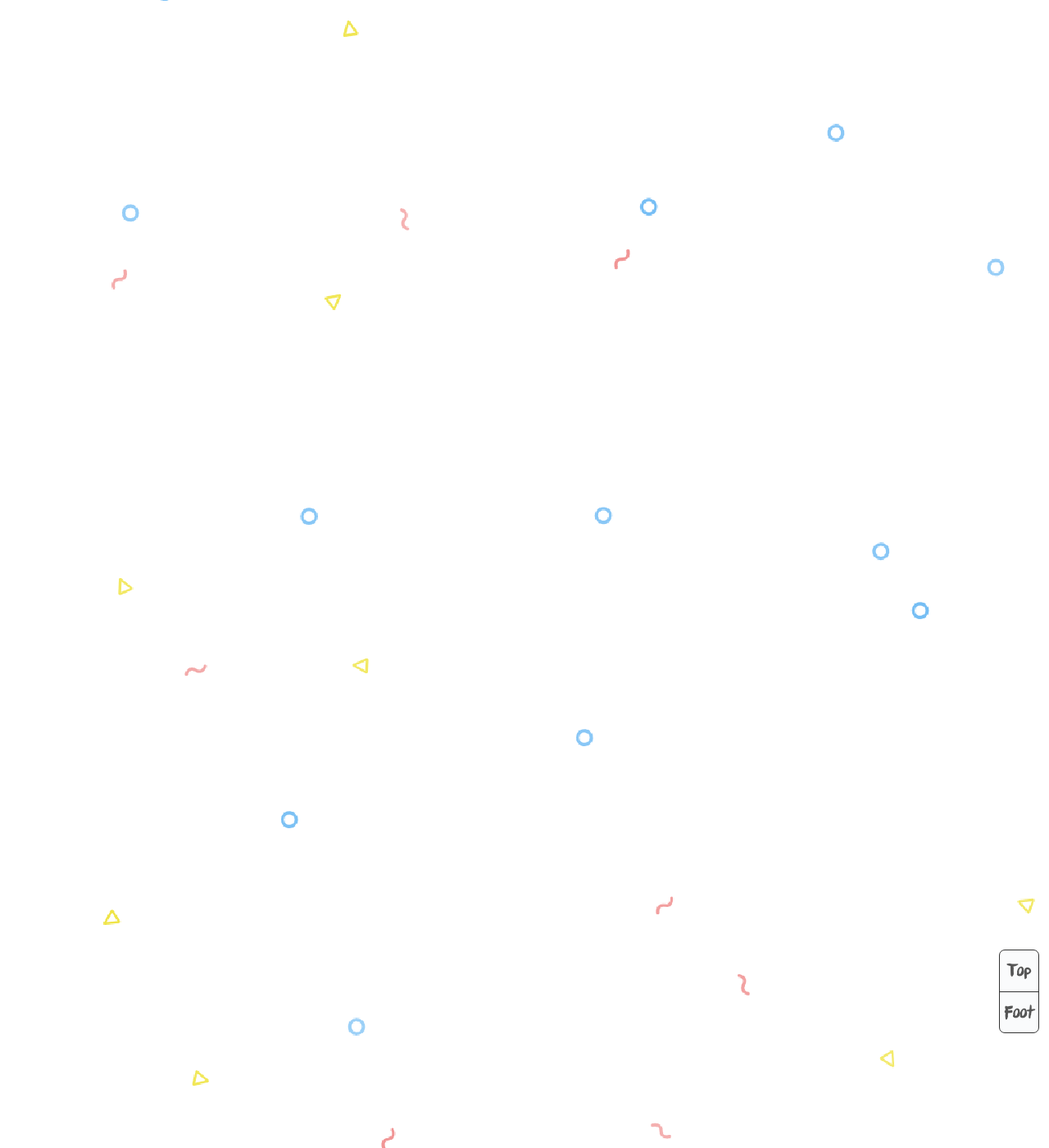
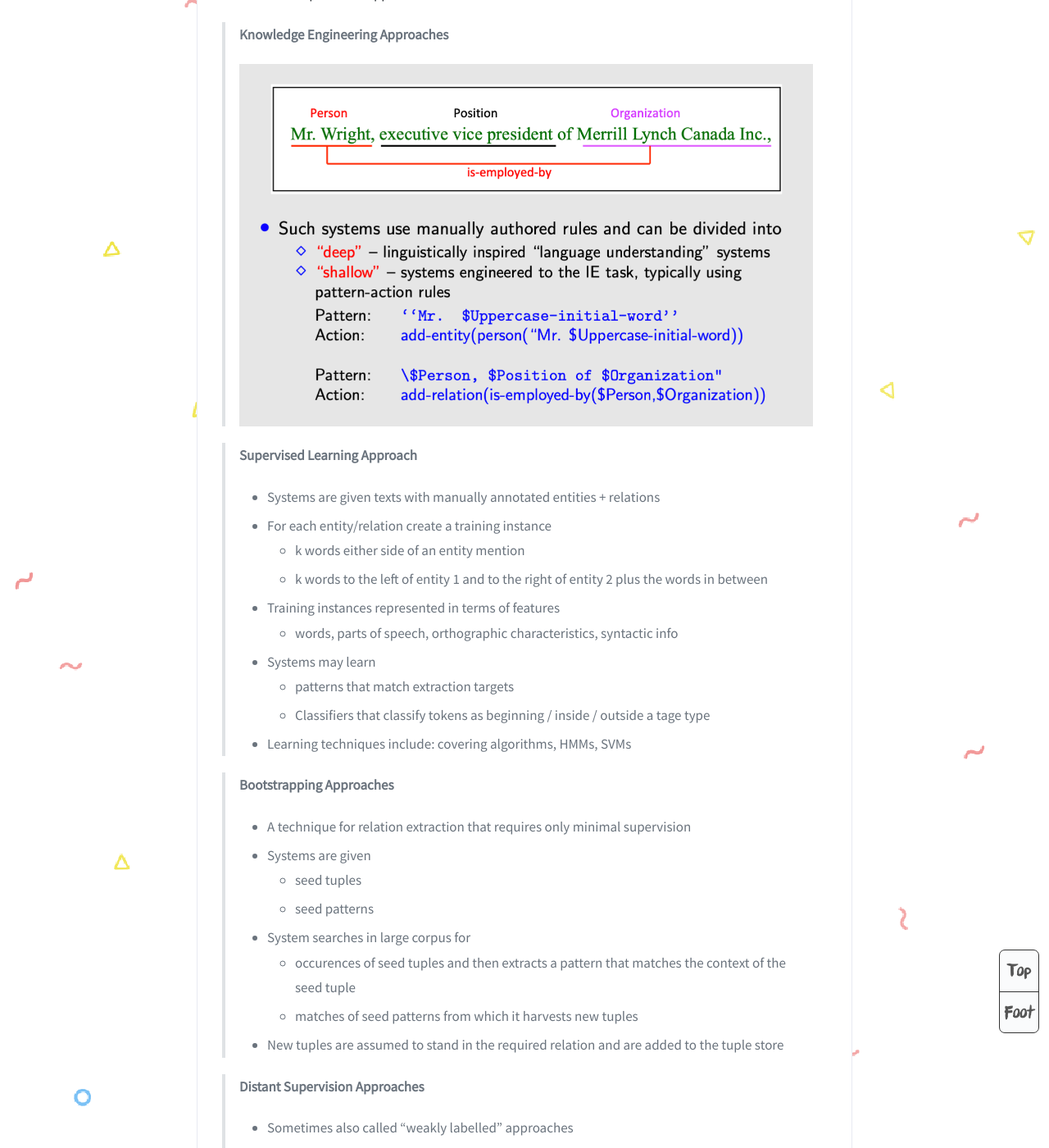
Before and after one commit to DoHerasYang/DoHerasYang.github.io, a Jekyll site: the page built from _posts/2020-1-13-TextProcessing.md, in a window 1280 px wide and 1400 px high, scrolled down 42114 px. Shown: the whole window at 82% size. Built offline with Jekyll 4.4.1, drawn with Linux system fonts in a browser that asks for light colours; comment, search, counter and statistics services are not loaded; some of the changed text lies outside the part shown.

Commit message:
Update Text Processing

```diff
--- a/_posts/2020-1-13-TextProcessing.md
+++ b/_posts/2020-1-13-TextProcessing.md
@@ -878,4 +878,93 @@ Common to just use the words, but pre-process them for generalisation.
 >   + Systems tend to be genre/domain specific and porting to new genres and domains can be time-consuming/requires expertise
 >   + Limited accuracy
 >   + Computationally demanding, so performance issues on very large collections
-> +
+
+#### Entity Extraction
+
++ For each textual mention of an entity of one of a fixed set of types identify its extent and its type
++ Coreference
+  + Multiple references to the same entity in a text are rarely made using the same string:
+    + Pronouns – Tony Blair . . . he
+    + Names/definite descriptions - Tony Blair
+    + Abbreviated forms
+    + Orthographic variants
+  + Different textual expressions that refer to the same real world entity are said to corefer.
+  + Clearly IE systems are more useful if they can recognise which text mentions are coreferential.
+  + **Coreference Task**: link togther all textual references to the same real world entity, regardless of whether the surface form is a name or not
+
+#### Relation Extraction
+
++ Task:
+  + identify all assertions of relations, usually binary, between entities identified in entity extraction
++ May be divided into two subtasks:
+  + <u>Relation detection</u>: find pairs of entities between which a relation holds
+  + <u>Relation classification</u>: for pairs of entities between which a relation holds, determine what the relation is
++ Challenging
+  + Discovering relations frequently depends upon being able to follow coreference links.
+  + The same relation may be expressed in many different ways:
+
+#### Event Detection
+
++ Task
+  + identify all reports of event instances, typically of a small set of classes
++ May be divided into two subtasks
+  + Event detection: find mentions of events in text
+  + Event classification: assign detected events to one of a set of classes
++ Events may be simply viewed as relations. However they are typically complex relations that
+  + Are temporally situated and often of relatively short duration
+  + Involve multiple role players
+  + Are often expressed across multiple sentences
+
+#### Aproach
+
++ Knowledge Engineering Approaches
++ Supervised Learning Approaches
++ Bootstrapping Approaches
++ Distant Supervision Approaches
+
+> **Knowledge Engineering Approaches**
+>
+> ![49](/Pictures/Text Processing/49.png)
+
+> **Supervised Learning Approach**
+>
+> + Systems are given texts with manually annotated entities + relations
+> + For each entity/relation create a training instance
+>   + k words either side of an entity mention
+>   + k words to the left of entity 1 and to the right of entity 2 plus the words in between
+> + Training instances represented in terms of features
+>   + words, parts of speech, orthographic characteristics, syntactic info
+> + Systems may learn
+>   + patterns that match extraction targets
+>   + Classifiers that classify tokens as beginning / inside / outside a tage type
+> + Learning techniques include: covering algorithms, HMMs, SVMs
+
+> **Bootstrapping Approaches**
+>
+> + A technique for relation extraction that requires only minimal supervision
+> + Systems are given
+>   + seed tuples
+>   + seed patterns
+> + System searches in large corpus for
+>   + occurences of seed tuples and then extracts a pattern that matches the context of the seed tuple
+>   + matches of seed patterns from which it harvests new tuples
+> + New tuples are assumed to stand in the required relation and are added to the tuple store
+
+> **Distant Supervision Approaches**
+>
+> + Sometimes also called “weakly labelled” approaches
+> + Assumes a (semi-)structured data source, such as
+>   + which contains tuples of entities standing in the relation of interest and, ideally, a pointer to a source text
+> + Tuples from data source are used to label
+>   + the text with which they are associated, if available
+>   + documents from the web, if not
+> + Labelled data is used to train a standard supervised named entity or relation extraction system
+
+#### Evaluation
+
++ **keys**
+  + Correct answers, called <u>keys</u>, are produced manually for each extraction task (filled templates or SGML annotated texts)
++ **responses**
+  + Scoring of system results, called responses, against keys is done automatically.
++ **interannotator agreement**
+  +
```
Also changed, not shown: Pictures/Text Processing/49.png (added), 3 other files.
